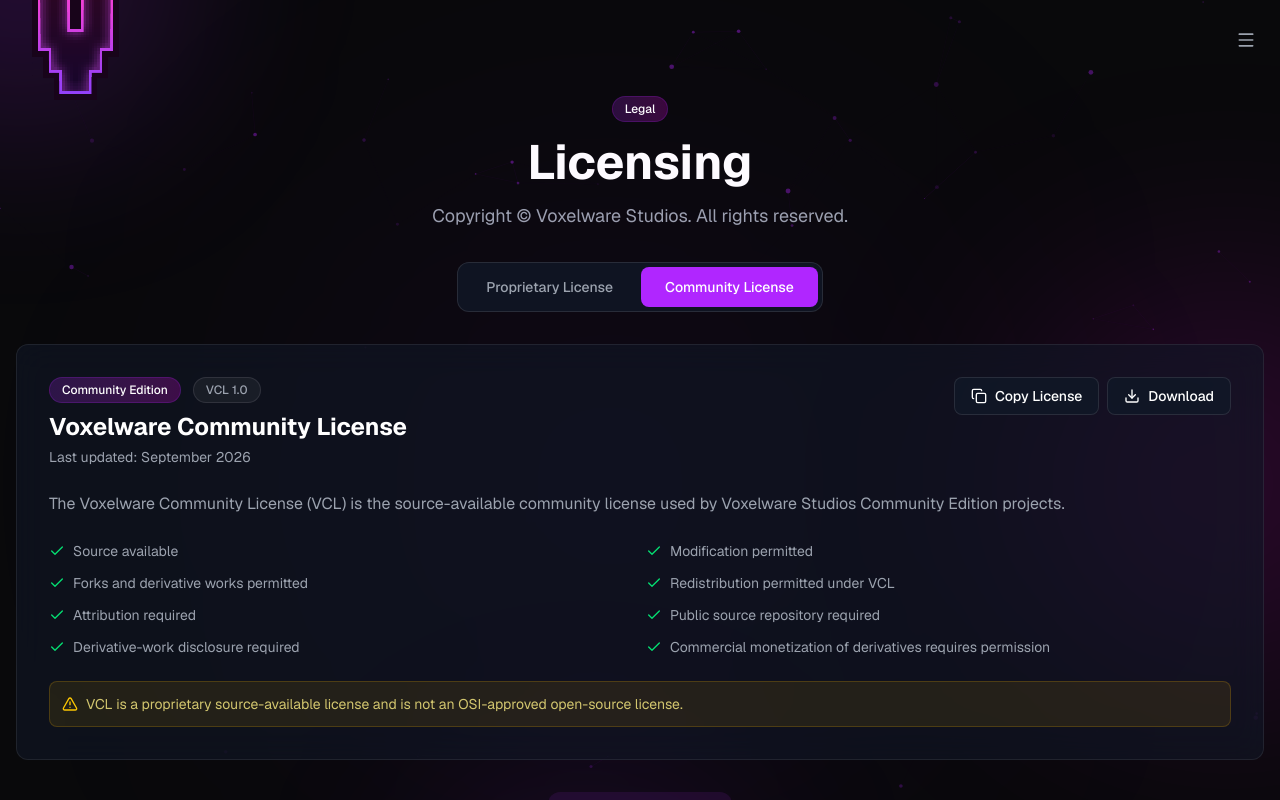
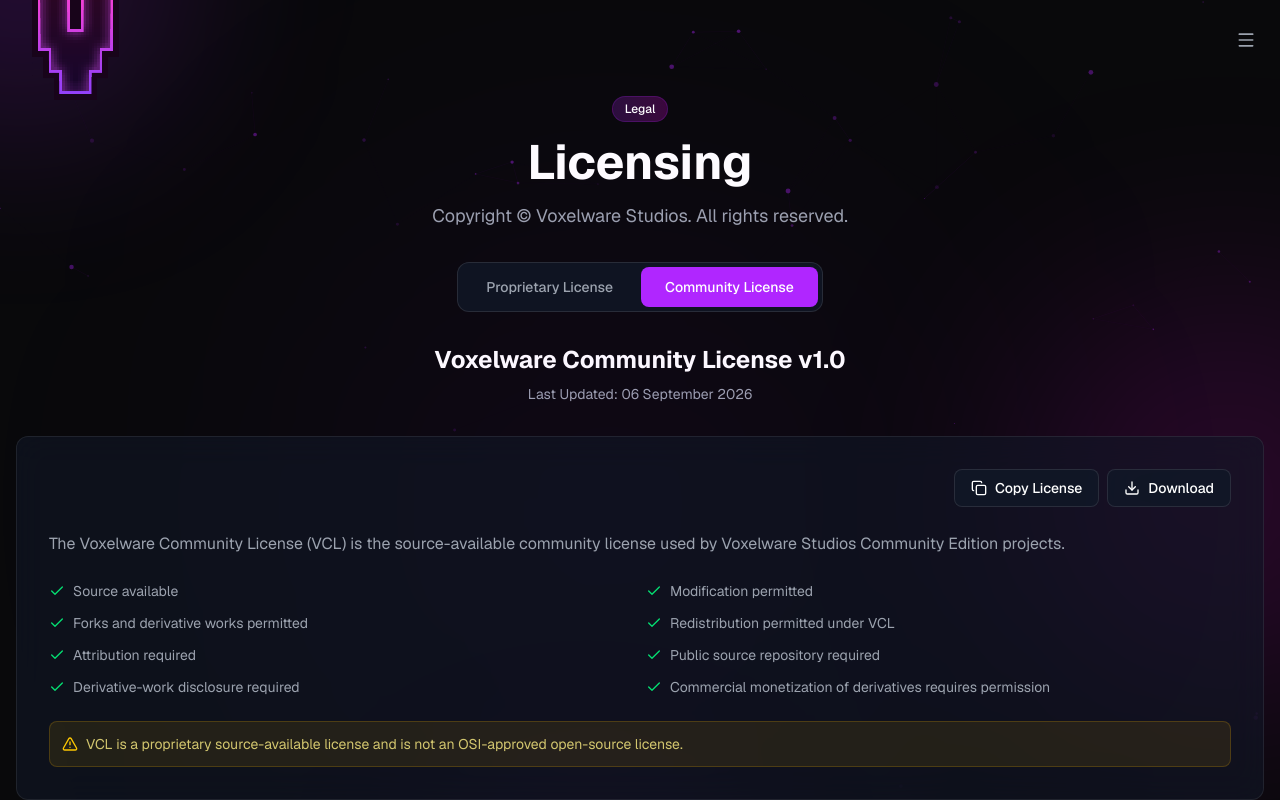
Before and after one commit to Voxelware-studios/Voxelware-Website, a Next.js app: page /licensing in a window 1280 px wide. Both pictures are taken after a click on the button "Community License". Shown: the top 800 px of the page. Built offline with nearby package versions, Linux system fonts and the light colour scheme.

Commit message:
VCL Headder Change

```diff
--- a/src/app/licensing/page.tsx
+++ b/src/app/licensing/page.tsx
@@ -1051,22 +1051,18 @@
             </>
           ) : (
             <>
+              <ScrollReveal className="text-center mb-8">
+                <h2 className="text-2xl font-bold mb-2">
+                  Voxelware Community License v1.0
+                </h2>
+                <p className="text-sm text-muted">
+                  Last Updated: 06 September 2026
+                </p>
+              </ScrollReveal>
+
               <ScrollReveal className="mb-8">
                 <div className="glass rounded-xl p-8">
-                  <div className="flex flex-col md:flex-row md:items-start md:justify-between gap-4 mb-6">
-                    <div>
-                      <div className="flex items-center gap-3 mb-2">
-                        <Badge variant="gradient">Community Edition</Badge>
-                        <Badge variant="secondary">VCL 1.0</Badge>
-                      </div>
-                      <h2 className="text-2xl font-bold mb-1">
-                        Voxelware Community License
-                      </h2>
-                      <p className="text-sm text-muted">
-                        Last updated: September 2026
-                      </p>
-                    </div>
-                    <div className="flex items-center gap-2 shrink-0">
+                  <div className="flex items-center justify-end gap-2 mb-6">
                     <button
                       onClick={handleCopyLicense}
                       className="inline-flex items-center gap-2 px-4 py-2 rounded-lg text-sm font-medium glass-strong hover:bg-white/10 transition-all"
@@ -1081,7 +1077,6 @@
                       <Download className="w-4 h-4" />
                       Download
                     </button>
-                    </div>
                   </div>
 
                   <p className="text-muted leading-relaxed mb-6">
```
Lines whose indentation alone changed are shown as unchanged.
